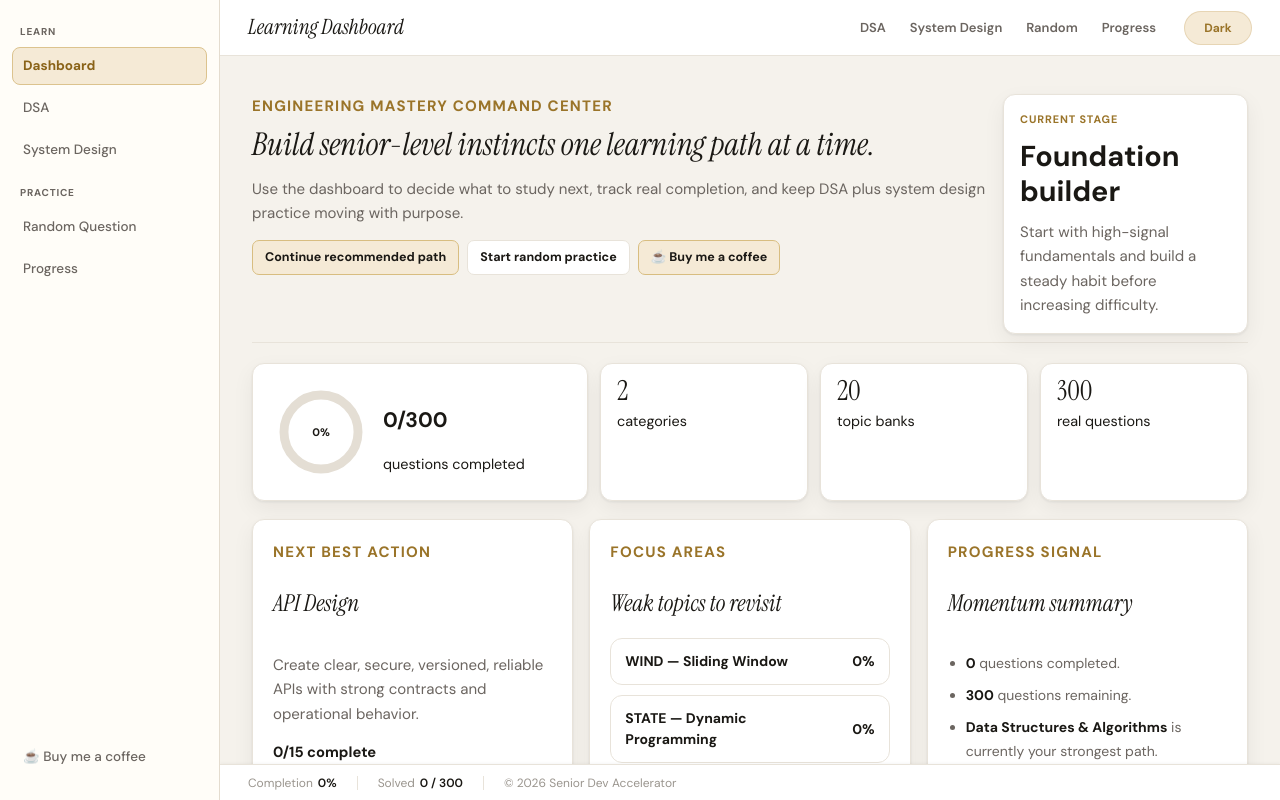
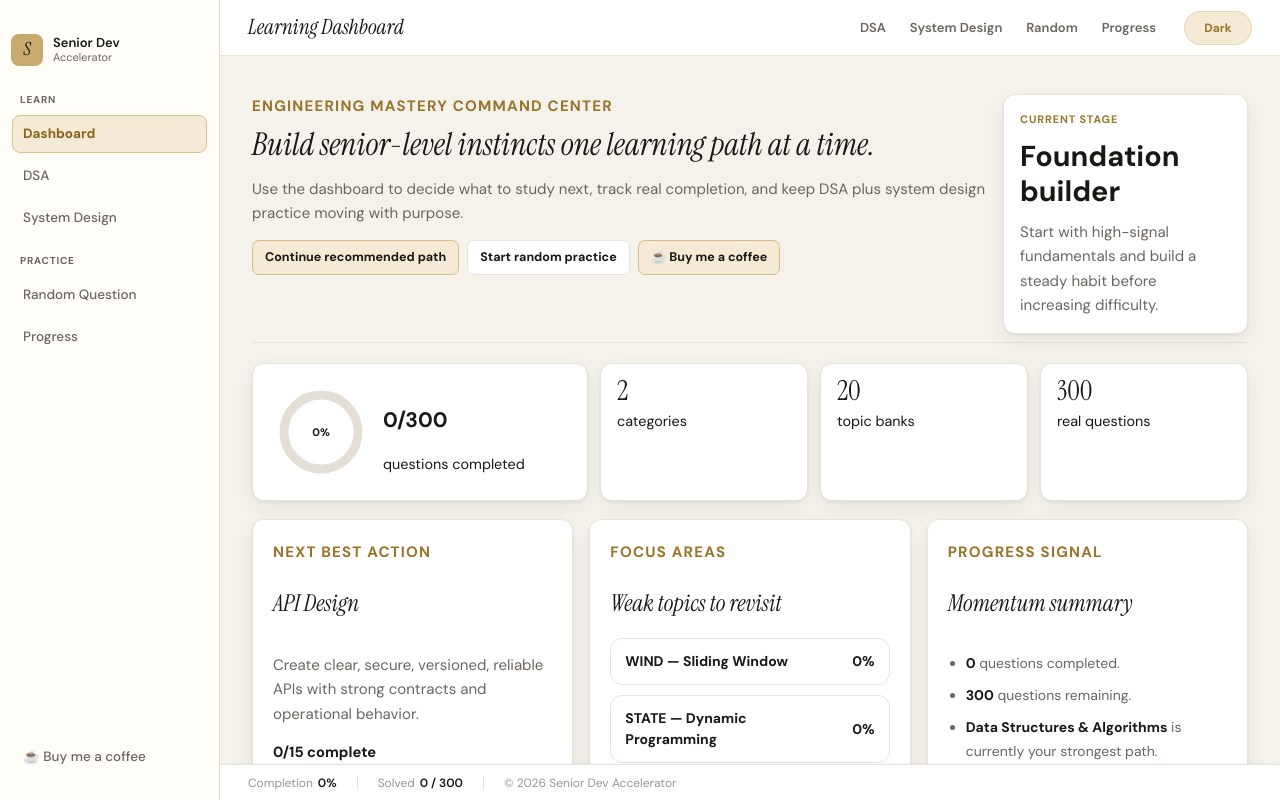
Before and after one commit to msomi22/senior-dev-accelerator, a React (Vite) app: page / in a window 1280 px wide. Built offline with nearby package versions, Linux system fonts and the light colour scheme; no server answers.

Commit message:
Restore sidebar branding for stable PR 21 layout

```diff
--- a/src/components/Sidebar.jsx
+++ b/src/components/Sidebar.jsx
@@ -1,4 +1,4 @@
-import { NavLink } from 'react-router-dom';
+import { Link, NavLink } from 'react-router-dom';
 import BuyCoffeeButton from './BuyCoffeeButton.jsx';
 import { categories } from '../services/questionBankService.js';
 
@@ -14,6 +14,14 @@ export default function Sidebar() {
 
   return (
     <aside className="sidebar app-sidebar">
+      <Link to="/" className="sidebar-logo" aria-label="Senior Dev Accelerator dashboard">
+        <span className="logo-mark">S</span>
+        <span className="logo-text">
+          Senior Dev
+          <span>Accelerator</span>
+        </span>
+      </Link>
+
       <div className="nav-section">
         <p className="nav-label">Learn</p>
         <NavLink to="/" className={navClass}>Dashboard</NavLink>
```
